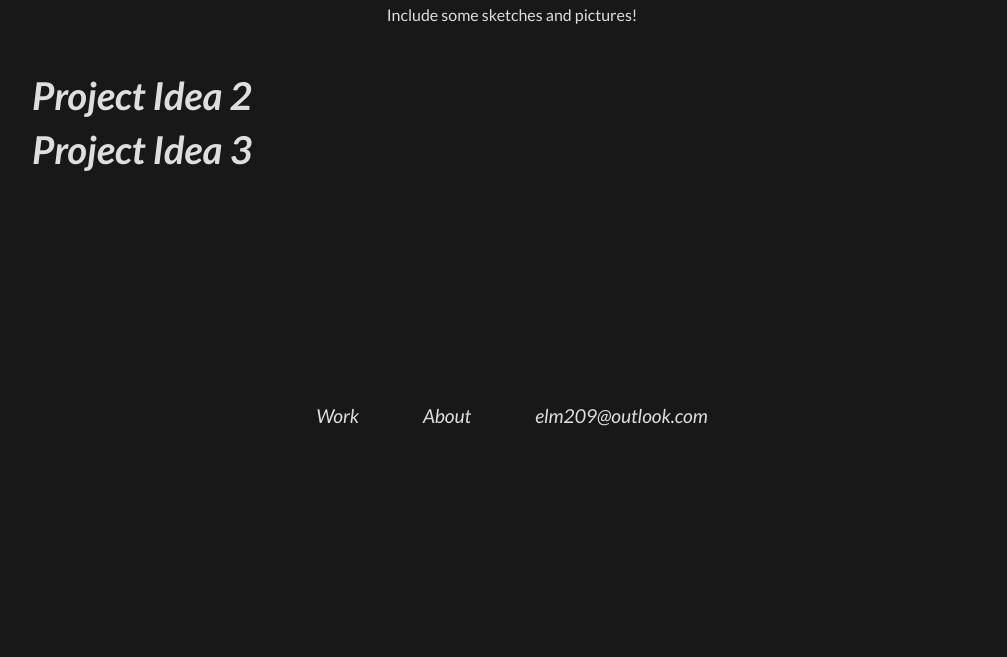
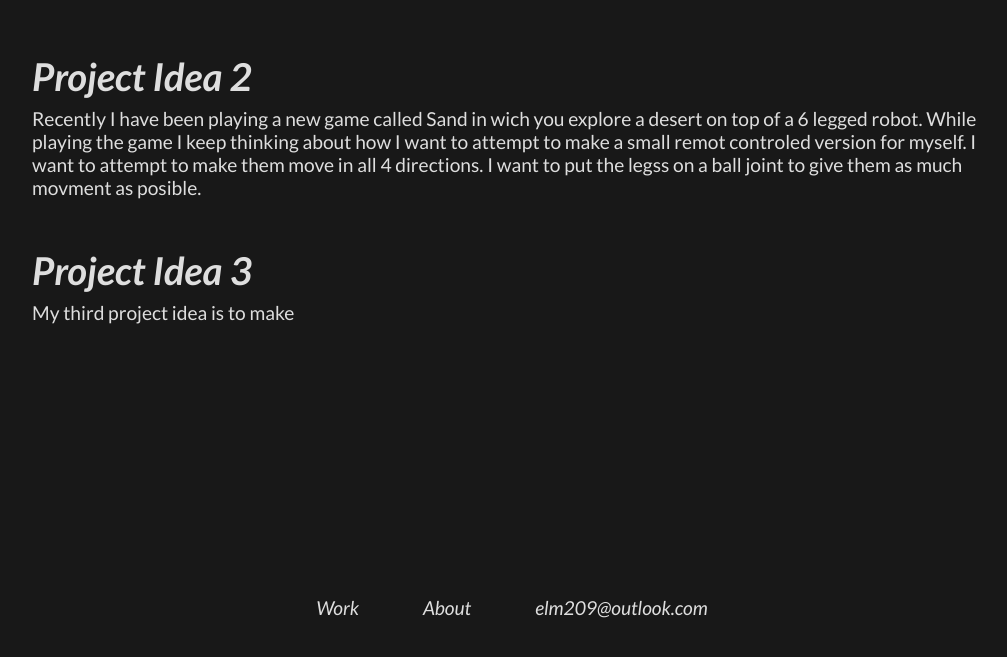
Before and after one commit to EthanM209/PS70_TEMPLATE2, a plain HTML site: page 01_intro/index.html in a window 1280 px wide. Shown: the part 977-1634 px from the top of the page, without its empty margins (128-1135 px from the left). Before the commit the page ends 1468 px from the top, so only its background shows below. Drawn offline with Linux system fonts and the light colour scheme.

Commit message:
added to project ideas

```diff
--- a/01_intro/index.html
+++ b/01_intro/index.html
@@ -29,11 +29,17 @@
 
       <!-- Media should be put in the asset folder of their respective week -->
       <img src="./Assets/Scanned Document 13.png" alt="">
-      <p class="caption">Include some sketches and pictures!</p>
+      <p class="caption"></p>
 
       <h2>Project Idea 2</h2>
+      <p>
+        Recently I have been playing a new game called Sand in wich you explore a desert on top of a 6 legged robot. While playing the game I keep thinking about how I want to attempt to make a small remot controled version for myself. I want to attempt to make them move in all 4 directions. I want to put the legss on a ball joint to give them as much movment as posible.
+      </p>
 
       <h2>Project Idea 3</h2>
+      <p>
+        My third project idea is to make
+      </p>
     </section>
   </body>
 
```
